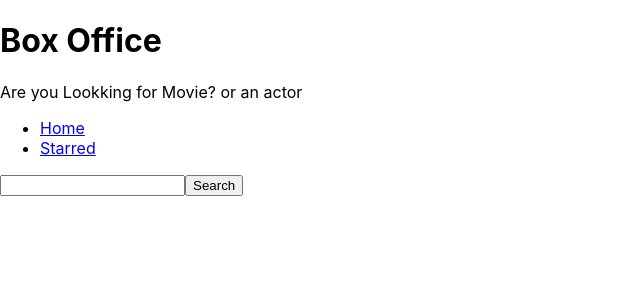
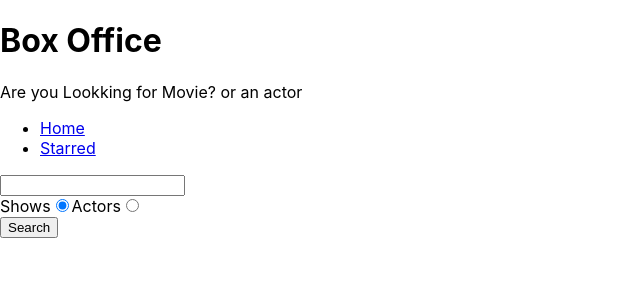
Before and after one commit to akshayadme/React-box-office-movies, a React (Create React App) app: page / in a window 1280 px wide. Shown: the top 300 px of the page, without its empty margins (0-640 px from the left). Built offline with nearby package versions, Linux system fonts and the light colour scheme.

Commit message:
api call for actors and shows

```diff
--- a/src/Components/Pages/Home.js
+++ b/src/Components/Pages/Home.js
@@ -5,9 +5,12 @@ import { apiGet } from '../misc/Config';
 const Home = () => {
   const [input, setInput] = useState('');
   const [results, setResults] = useState(null);
+  const [searchOptions, setSearchOptions] = useState('shows');
+
+  const isShowSearch = searchOptions === 'shows';
 
   const onSearch = async () => {
-    const result = await apiGet(`/search/shows?q=${input}`);
+    const result = await apiGet(`/search/${searchOptions}?q=${input}`);
     // console.log(result);
     setResults(result);
   };
@@ -21,13 +24,13 @@ const Home = () => {
       return <div>No Results Found</div>;
     }
     if (results && results.length > 0) {
-      return (
-        <div>
-          {results.map((data, index) => {
+      return results[0].show
+        ? results.map((data, index) => {
             return <div key={index}>{data.show.name}</div>;
-          })}
-        </div>
-      );
+          })
+        : results.map((data, index) => {
+            return <div key={index}>{data.person.name}</div>;
+          });
     }
     return null;
   };
@@ -39,7 +42,29 @@ const Home = () => {
         onChange={e => setInput(e.target.value)}
         onKeyDown={onKeyDown}
       />
-      <button type="button" onClick={onSearch}>
+      <div>
+        <label htmlFor="shows-search">Shows</label>
+        <input
+          type="radio"
+          id="shows-search"
+          value="shows"
+          checked={isShowSearch}
+          onChange={e => setSearchOptions(e.target.value)}
+        />
+        <label htmlFor="actors-search">Actors</label>
+        <input
+          type="radio"
+          id="actors-search"
+          value="people"
+          checked={!isShowSearch}
+          onChange={e => setSearchOptions(e.target.value)}
+        />
+      </div>
+      <button
+        type="button"
+        placeholder="Search for Something..."
+        onClick={onSearch}
+      >
         Search
       </button>
       {renderResults()}
```
